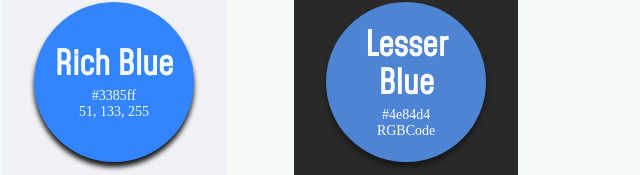
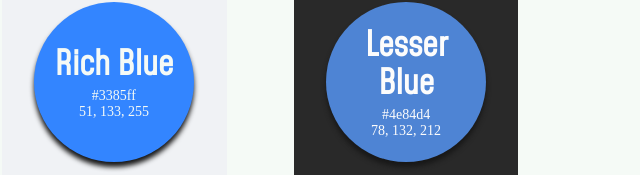
Before and after one commit to AidanKLee/designSystem, a plain HTML site: page index.html in a window 1280 px wide. Shown: the part 701-876 px from the top of the page, 380-1020 px from the left. Drawn offline with Linux system fonts and the light colour scheme; a web font is replaced by a local one.

```diff
--- a/index.html
+++ b/index.html
@@ -120,7 +120,7 @@
                             #4e84d4
                         </p>
                         <p>
-                            RGBCode
+                            78, 132, 212
                         </p>
                     </article>
                     <article id="dark4">
```
